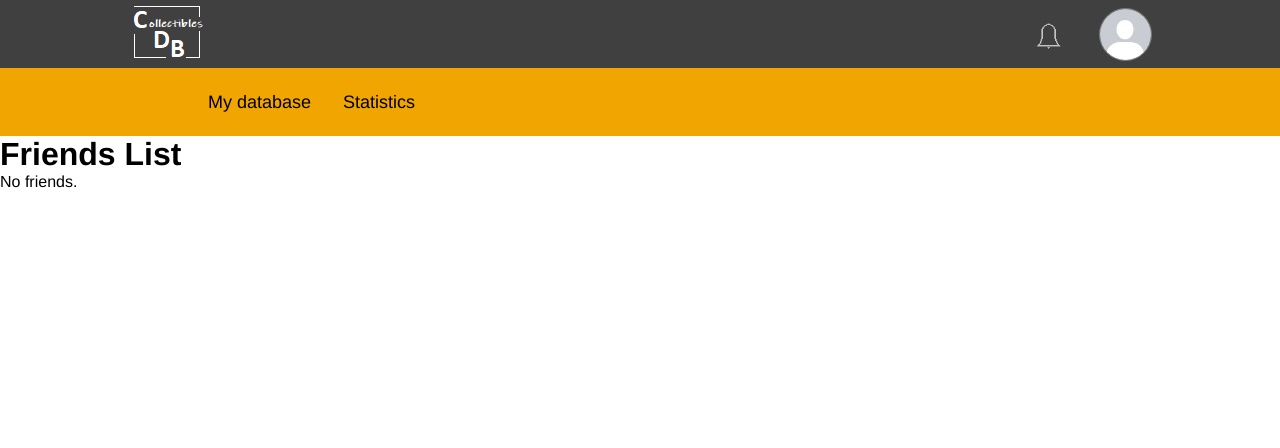
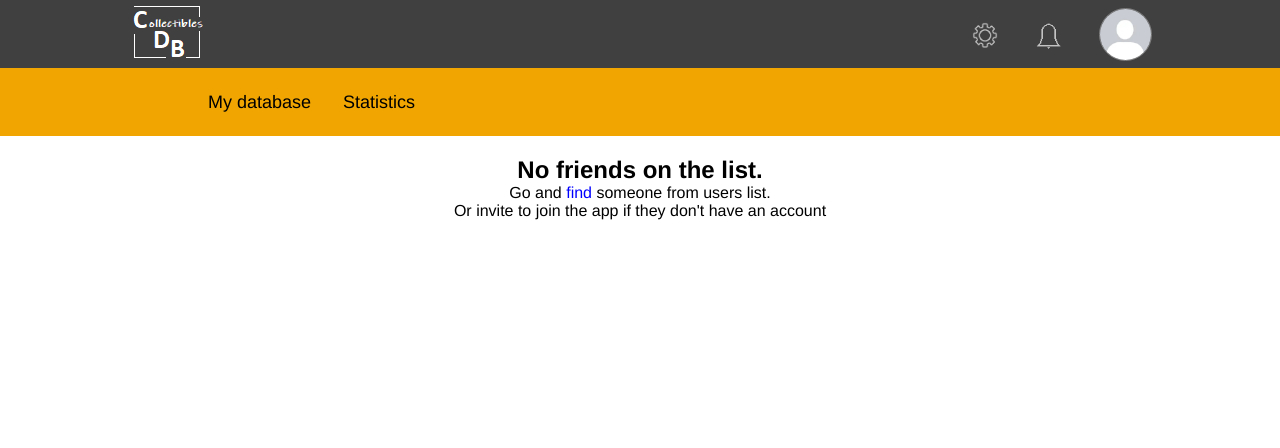
Before and after one commit to 32ndOfAnInch/collectibles_database, a Django app: page /profile/friends/list/ in a window 1280 px wide. Shown: the top 448 px of the page. Run offline with Django 4.2, Linux system fonts and the light colour scheme; the visitor is signed in with stand-in values (Sample User, id 1); data comes from the database, SQL or seed files in the repository.

Commit message:
Friends list and other minor templates updated. Settings button added (no functionality at this time)

```diff
--- a/collectibles_database/collectibles_db_app/static/css/style.css
+++ b/collectibles_database/collectibles_db_app/static/css/style.css
@@ -130,11 +130,17 @@ nav ul li a{
     width: 100%;
 }
 
-/* notification bell in nav */
+/* notification bell and settings in nav */
 
 .notification-bell-image {
     max-height: 32px;
     margin-bottom: 10px;
+    margin-right: 30px;
+}
+
+.settings-image {
+    max-height: 26px;
+    margin-bottom: 13px;
     margin-right: 30px;
 }
 
@@ -151,6 +157,10 @@ nav ul li a{
     .notification-bell-image {
         margin-right: 22px;
     }
+
+    .settings-image {
+        margin-right: 22px;
+    }
 }
 
 @media (max-width: 675px) {
@@ -164,6 +174,10 @@ nav ul li a{
     }
 
     .notification-bell-image {
+        margin-right: 15px;
+    }
+
+    .settings-image {
         margin-right: 15px;
     }
 }
@@ -680,3 +694,146 @@ footer p {
     color: #428bca;
     text-decoration: none;
 }
+
+/* logged out page */
+
+.goodbye {
+    text-align: center;
+    margin: 0 auto;
+    padding: 20px;
+    background-color: #f0a5001c;
+    border-radius: 5px;
+    box-shadow: 0 2px 5px rgba(0, 0, 0, 0.1);
+}
+
+.goodbye h2 {
+    font-size: 28px;
+    margin-bottom: 20px;
+}
+
+.goodbye p {
+    font-size: 18px;
+}
+
+.goodbye a {
+    color: #007bff;
+    text-decoration: none;
+}
+
+.goodbye a:hover {
+    text-decoration: underline;
+}
+
+/* forgot password form page */
+
+.password-reset {
+    text-align: center;
+    margin-top: 50px;
+    margin: 0 auto;
+    padding: 20px;
+    background-color: #f0a5001c;
+    border-radius: 5px;
+    box-shadow: 0 2px 5px rgba(0, 0, 0, 0.1);
+}
+
+.password-reset h1 {
+    font-size: 24px;
+    margin-bottom: 20px;
+}
+
+.password-reset form {
+    width: 300px;
+    margin: 0 auto;
+}
+
+.password-reset form p {
+    margin-bottom: 10px;
+}
+
+.password-reset form button[type="submit"] {
+    background-color: #007bff;
+    color: #fff;
+    border: none;
+    padding: 8px 16px;
+    font-size: 16px;
+    cursor: pointer;
+}
+
+.password-reset form button[type="submit"]:hover {
+    background-color: #0056b3;
+}
+
+
+
+
+/* friends list */
+
+
+.friends-list-container {
+    margin-top: 20px;
+    margin-left: 20px;
+}
+
+.friends-list {
+    list-style-type: none;
+    padding: 0;
+    display: grid;
+    grid-template-columns: repeat(auto-fill, minmax(240px, 1fr));
+    grid-gap: 20px;
+}
+
+.friend-item {
+    background-color: #f0a5001c;
+    padding: 10px;
+    margin-top: 10px;
+    border-radius: 5px;
+    text-align: center;
+}
+
+.friend-item p{
+    margin-top: 10px;
+    margin-bottom: 5px;
+}
+
+.friend-list-image {
+    width: 120px;
+    height: 120px;
+    object-fit: cover;
+    border-radius: 10%;
+}
+
+.friend-details {
+    margin-top: 10px;
+}
+
+.no-friends {
+    text-align: center;
+    margin-top: 20px;
+}
+
+.no-friends a {
+    color: blue;
+}
+
+.button {
+    display: inline-block;
+    padding: 8px 16px;
+    border-radius: 4px;
+    background-color: #f5f5f5;
+    color: #333;
+    text-decoration: none;
+    transition: background-color 0.3s ease;
+}
+
+.button:hover {
+    background-color: #ccc;
+}
+
+.button-primary {
+    background-color: #007bff;
+    color: #fff;
+}
+
+.button-primary:hover {
+    background-color: #0056b3;
+}
--- a/collectibles_database/collectibles_db_app/templates/base.html
+++ b/collectibles_database/collectibles_db_app/templates/base.html
@@ -9,7 +9,7 @@
     <meta name="viewport" content="width=device-width, initial-scale=1.0">
     <title>{% block title %}{% endblock title %}</title>
     <link rel="stylesheet" href="{% static 'css/style.css' %}">
-    <link rel="icon" type="image/x-icon" href="{% static 'img/favicon.ico' %}">
+    <link rel="icon" type="image/x-icon" href="{% static 'collectibles/img/favicon.ico' %}">
     <script src="https://code.jquery.com/jquery-3.6.0.min.js"></script>
     <script src="https://cdn.jsdelivr.net/npm/popper.js@1.16.1/dist/umd/popper.min.js"></script>
     <script src="https://cdn.jsdelivr.net/npm/bootstrap@5.3.0/dist/js/bootstrap.min.js"></script>
@@ -31,6 +31,10 @@
             </ul>
             {% else %}
             <div class="notifications-and-user">
+                <a href="#">
+                    <img class="settings-image"
+                    src="{% static 'collectibles/img/settings.bmp' %}">
+                </a>
                 <a href="{% url 'notifications' %}">
                     {% if request.user|has_pending_friend_requests %}
                     <img class="notification-bell-image"
--- a/collectibles_database/user_profile/templates/registration/logged_out.html
+++ b/collectibles_database/user_profile/templates/registration/logged_out.html
@@ -2,7 +2,9 @@
 
 {% block title %}Bye {{ block.super }} {% endblock title %}
 {% block content %}
-<h1>See you later!</h1>
-<p><a href="{% url 'login' %}">Log in</a> again.</p>
+<div class="goodbye">
+    <h2>See you later!</h2>
+    <p><a href="{% url 'login' %}">Log in</a> again.</p>
+</div>
 
 {% endblock content %}
--- a/collectibles_database/user_profile/templates/registration/password_reset_email.html
+++ b/collectibles_database/user_profile/templates/registration/password_reset_email.html
@@ -6,4 +6,4 @@ You can change your password by following this link:
 {{ protocol }}://{{ domain }}{% url 'password_reset_confirm' uidb64=uid token=token %}
 
 Best regards,
-collectibles database Team
+Collectibles DB app Team
--- a/collectibles_database/user_profile/templates/registration/password_reset_form.html
+++ b/collectibles_database/user_profile/templates/registration/password_reset_form.html
@@ -1,10 +1,16 @@
 {% extends 'base.html' %}
+
 {% block title %}Password Reset at {{ block.super }}{% endblock title %}
+
 {% block content %}
+
+<div class="password-reset">
     <h1>Password Reset</h1>
     <form action="{{ request.path }}" method="post">
     {% csrf_token %}
     {{ form.as_p }}
     <p><button type="submit">Confirm</button></p>
     </form>
+</div>
+
 {% endblock content %}
--- a/collectibles_database/user_profile/templates/user_profile/friends_list.html
+++ b/collectibles_database/user_profile/templates/user_profile/friends_list.html
@@ -1,22 +1,40 @@
 {% extends 'base.html' %}
+{% load custom_tags %}
+{% load static %}
 
 {% block title %}Friends List{% endblock title %}
 
 {% block content %}
-  <h1>Friends List</h1>
 
-  {% if friends %}
+{% if friends %}
+<div class="friends-list-container">
+  <h2>Friends List</h2>
+  <div class="friends-list">
     <ul>
       {% for friend in friends %}
-        <li>
-            <p>{{ friend.user.username }}</p>
-          <p><a href="{% url 'profile' user_id=friend.user.id %}">Go to {{ friend.user.username }}'s profile</a></p>
-          <p><a href="{% url 'friend_collectibles_list' friend.user.id %}">View {{ friend.user.username }}'s' database</a></p>
-        </li>
+      <li class="friend-item">
+        <a href="{% url 'profile' user_id=friend.user.id %}">
+          {% get_profile_picture friend.user as profile_picture %}
+          <img class="friend-list-image" src="{{ profile_picture }}">
+        </a>
+          <div class="friend-details">
+            <h3>{{ friend.user.username }}</h3>
+            <p><a href="{% url 'profile' user_id=friend.user.id %}"
+              class="button">Go to {{ friend.user.username }}'s profile</a></p>
+            <p><a href="{% url 'friend_collectibles_list' friend.user.id %}"
+              class="button button-primary">View {{ friend.user.username }}'s database</a></p>
+          </div>
+      </li>
       {% endfor %}
     </ul>
+  </div>
   {% else %}
-    <p>No friends.</p>
+  <div class="no-friends">
+    <h2>No friends on the list.</h2>
+    <p>Go and <a href="{% url 'profile_search' %}">find</a> someone from users list.</p>
+    <p>Or invite to join the app if they don't have an account</p>
+  </div>
   {% endif %}
+</div>
 
 {% endblock content %}
--- a/collectibles_database/user_profile/templatetags/custom_tags.py
+++ b/collectibles_database/user_profile/templatetags/custom_tags.py
@@ -1,5 +1,6 @@
 from django import template
 from user_profile.models import Profile, FriendRequest
+from django.templatetags.static import static
 
 register = template.Library()
 
@@ -12,3 +13,11 @@ def is_friend(user, friend_id):
 @register.filter
 def has_pending_friend_requests(user):
     return FriendRequest.objects.filter(receiver=user, status=1).exists()
+
+
+@register.simple_tag
+def get_profile_picture(user):
+    if user.profile and user.profile.picture:
+        return user.profile.picture.url
+    else:
+        return static('collectibles/img/generic_user_logo.jpg')
```
Also changed, not shown: collectibles_database/user_profile/templates/registration/paasword_reset_confirm.html (+7 -0 lines), collectibles_database/user_profile/templates/registration/password_reset_complete.html (+9 -2 lines), collectibles_database/user_profile/templates/registration/password_reset_done.html (+8 -2 lines), collectibles_database/collectibles_db_app/static/collectibles/img/settings.bmp (added), collectibles_database/user_profile/static/user_profile/img/generic_user_logo.jpg (added). Lines whose indentation alone changed are shown as unchanged.
